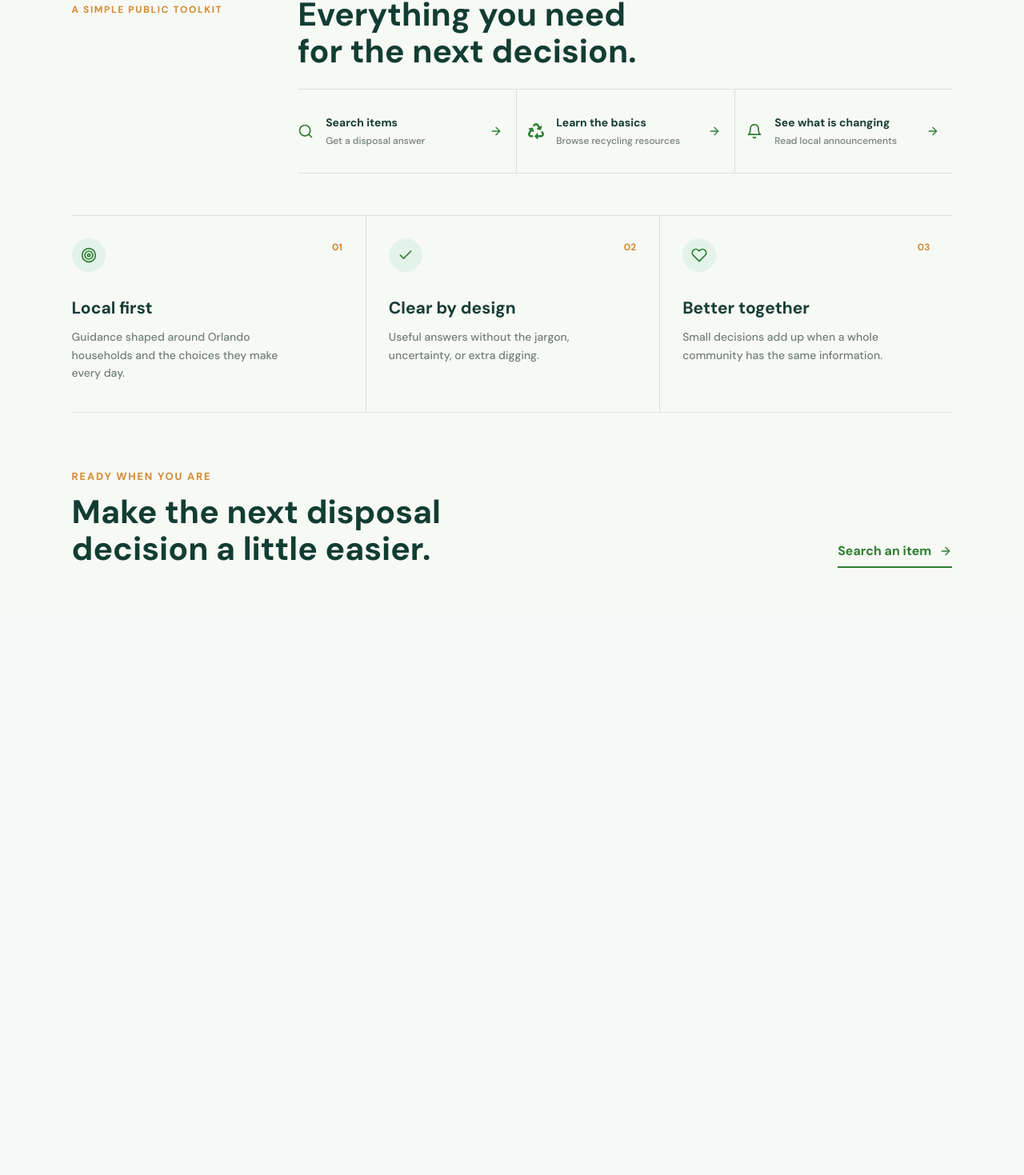
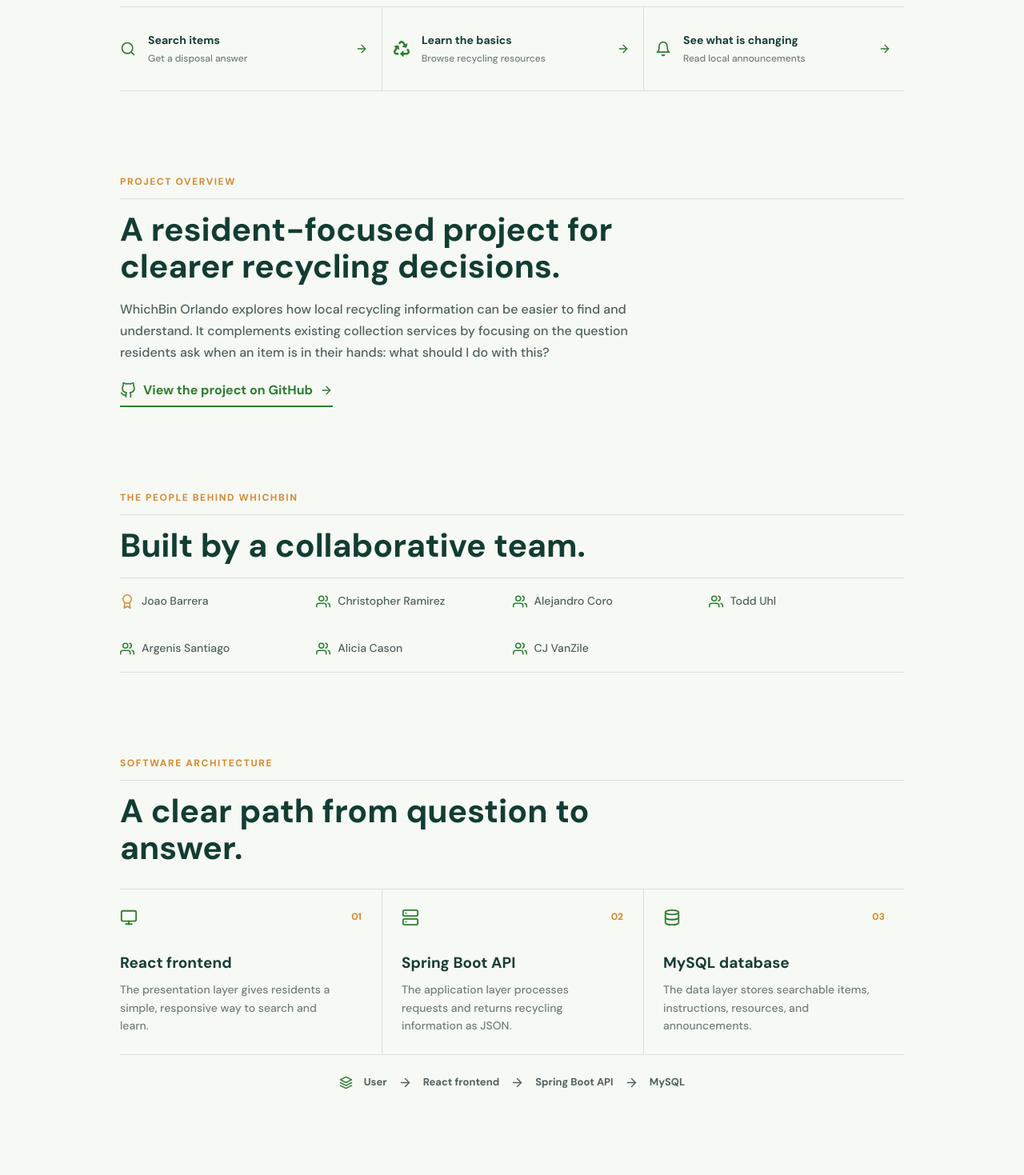
Before and after one commit to joaovictorbarrera/WhichBin-Orlando, a React (Vite) app in the folder whichbin-client/: page /about in a window 1280 px wide. Shown: the part 1157-2626 px from the top of the page at 80% size. Before the commit the page ends 1931 px from the top, so only its background shows below. Built offline with nearby package versions, Linux system fonts and the light colour scheme; no server answers.

Commit message:
about / home / help redesign

```diff
--- a/whichbin-client/src/pages/About.css
+++ b/whichbin-client/src/pages/About.css
@@ -6,9 +6,14 @@
 
 .about-hero,
 .about-story,
-.about-pillars,
+.about-features,
+.about-information,
+.about-team,
+.about-architecture,
+.about-technology,
+.about-experience,
 .about-cta {
-  max-width: 1180px;
+  max-width: 980px;
   margin: 0 auto;
 }
 
@@ -43,7 +48,7 @@
   max-width: 640px;
   margin: 0;
   color: var(--color-heading);
-  font-size: clamp(44px, 5.8vw, 74px);
+  font-size: clamp(40px, 4.8vw, 60px);
   line-height: 1.02;
 }
 
@@ -131,15 +136,19 @@
 }
 
 .about-story {
-  display: grid;
-  grid-template-columns: minmax(160px, 0.45fr) minmax(0, 1.55fr);
-  gap: 45px;
   padding: 52px 0 58px;
-  border-top: 1px solid var(--color-border-highlight);
+}
+
+.about-story .about-section-label {
+  margin: 0 auto 16px;
 }
 
 .about-section-label {
+  max-width: 980px;
+  margin: 0 auto 16px;
   padding-top: 7px;
+  padding-bottom: 12px;
+  border-bottom: 1px solid var(--color-border-highlight);
   color: var(--color-accent);
   font-size: 12px;
   font-weight: 800;
@@ -151,6 +160,8 @@
   display: grid;
   grid-template-columns: minmax(220px, 0.9fr) minmax(0, 1fr);
   gap: clamp(28px, 6vw, 90px);
+  max-width: 980px;
+  margin: 0 auto;
 }
 
 .about-story h2,
@@ -173,19 +184,17 @@
 }
 
 .about-features {
-  display: grid;
-  grid-template-columns: minmax(160px, 0.45fr) minmax(0, 1.55fr);
-  gap: 45px;
   padding: 45px 0 52px;
-  border-top: 1px solid var(--color-border-highlight);
 }
 
-.about-features-content h2 {
-  max-width: 430px;
-  margin: 0 0 23px;
-  color: var(--color-heading-deep);
-  font-size: clamp(28px, 3.2vw, 42px);
-  line-height: 1.12;
+.about-features-content {
+  max-width: 980px;
+  margin: 0 auto;
+}
+
+.about-features-content .about-section-label {
+  padding-top: 0;
+  margin: 0 auto 13px;
 }
 
 .about-feature-links {
@@ -244,58 +253,175 @@
   color: var(--color-brand-deep);
 }
 
-.about-pillars {
+.about-information,
+.about-team,
+.about-architecture,
+.about-technology,
+.about-experience {
+  padding: 45px 0 52px;
+}
+
+.about-information-intro,
+.about-team-content,
+.about-architecture-content,
+.about-technology-content,
+.about-experience-content {
+  max-width: 980px;
+  margin: 0 auto;
+}
+
+.about-information-intro h2,
+.about-team-content h2,
+.about-architecture-content h2,
+.about-technology-content h2,
+.about-experience-content h2 {
+  max-width: 620px;
+  margin: 0 0 16px;
+  color: var(--color-heading-deep);
+  font-size: clamp(28px, 3.2vw, 42px);
+  line-height: 1.12;
+}
+
+.about-information-intro > p,
+.about-experience-content > p {
+  max-width: 700px;
+  margin: 0;
+  color: var(--color-text-muted);
+  font-size: 16px;
+  line-height: 1.7;
+}
+
+.about-github-link {
+  display: inline-flex;
+  align-items: center;
+  gap: 9px;
+  margin-top: 22px;
+  padding-bottom: 7px;
+  border-bottom: 2px solid var(--color-brand);
+  color: var(--color-brand);
+  font-weight: 800;
+  text-decoration: none;
+}
+
+.about-github-link svg:first-child {
+  width: 20px;
+  height: 20px;
+}
+
+.about-github-link svg:last-child {
+  width: 16px;
+  height: 16px;
+}
+
+.about-github-link:hover {
+  color: var(--color-brand-deep);
+}
+
+.about-developer-grid {
   display: grid;
-  grid-template-columns: repeat(3, 1fr);
+  grid-template-columns: repeat(4, minmax(0, 1fr));
   gap: 1px;
   border-top: 1px solid var(--color-border-highlight);
   border-bottom: 1px solid var(--color-border-highlight);
 }
 
-.about-pillar {
-  position: relative;
-  min-height: 245px;
-  padding: 28px 28px 30px 0;
+.about-developer {
+  display: flex;
+  align-items: center;
+  gap: 9px;
+  min-height: 58px;
+  padding: 12px 16px 12px 0;
+  color: var(--color-text-muted);
+  font-size: 14px;
 }
 
-.about-pillar + .about-pillar {
-  padding-left: 28px;
+.about-developer svg {
+  width: 18px;
+  height: 18px;
+  color: var(--color-brand);
+  flex-shrink: 0;
+}
+
+.about-developer-lead svg {
+  color: var(--color-accent);
+}
+
+.about-architecture-grid,
+.about-technology-grid {
+  display: grid;
+  grid-template-columns: repeat(3, minmax(0, 1fr));
+  gap: 1px;
+  margin-top: 27px;
+  border-top: 1px solid var(--color-border-highlight);
+  border-bottom: 1px solid var(--color-border-highlight);
+}
+
+.about-architecture-layer,
+.about-technology-grid article {
+  position: relative;
+  min-height: 188px;
+  padding: 24px 24px 25px 0;
+}
+
+.about-architecture-layer + .about-architecture-layer,
+.about-technology-grid article + article {
+  padding-left: 24px;
   border-left: 1px solid var(--color-border-highlight);
 }
 
-.about-pillar-icon {
-  display: grid;
-  place-items: center;
-  width: 42px;
-  height: 42px;
-  margin-bottom: 30px;
-  border-radius: 50%;
-  background: var(--color-surface-green);
+.about-architecture-layer > svg,
+.about-technology-grid article > svg {
+  width: 22px;
+  height: 22px;
+  margin-bottom: 25px;
   color: var(--color-brand);
-  font-size: 20px;
 }
 
-.about-pillar-number {
+.about-layer-number {
   position: absolute;
-  top: 30px;
-  right: 28px;
+  top: 25px;
+  right: 24px;
   color: var(--color-accent);
   font-size: 12px;
   font-weight: 800;
 }
 
-.about-pillar h2 {
-  margin: 0 0 9px;
+.about-architecture-layer h3,
+.about-technology-grid h3 {
+  margin: 0 0 8px;
   color: var(--color-heading-soft);
-  font-size: 21px;
+  font-size: 19px;
 }
 
-.about-pillar p {
-  max-width: 260px;
+.about-architecture-layer p,
+.about-technology-grid p {
+  max-width: 270px;
   margin: 0;
   color: var(--color-text-faint);
   font-size: 14px;
   line-height: 1.6;
+}
+
+.about-architecture-flow {
+  display: flex;
+  align-items: center;
+  justify-content: center;
+  gap: 14px;
+  padding-top: 24px;
+  color: var(--color-text-muted);
+  font-size: 13px;
+  font-weight: 700;
+  flex-wrap: wrap;
+}
+
+.about-architecture-flow > svg:first-child {
+  color: var(--color-brand);
+}
+
+.about-architecture-flow > svg {
+  width: 17px;
+  height: 17px;
+  flex-shrink: 0;
 }
 
 .about-cta {
@@ -355,8 +481,7 @@
   }
 
   .about-story,
-  .about-story-content,
-  .about-features {
+  .about-story-content {
     grid-template-columns: 1fr;
     gap: 22px;
   }
@@ -369,23 +494,52 @@
     padding: 42px 0 48px;
   }
 
-  .about-pillars {
+  .about-information,
+  .about-team,
+  .about-architecture,
+  .about-technology,
+  .about-experience {
+    padding: 42px 0 48px;
+  }
+
+  .about-developer-grid,
+  .about-architecture-grid,
+  .about-technology-grid {
     grid-template-columns: 1fr;
   }
 
-  .about-pillar,
-  .about-pillar + .about-pillar {
+  .about-developer {
+    min-height: 50px;
+  }
+
+  .about-architecture-layer,
+  .about-technology-grid article,
+  .about-architecture-layer + .about-architecture-layer,
+  .about-technology-grid article + article {
     min-height: auto;
-    padding: 26px 0;
+    padding: 21px 0;
     border-left: 0;
   }
 
-  .about-pillar + .about-pillar {
+  .about-architecture-layer + .about-architecture-layer,
+  .about-technology-grid article + article {
     border-top: 1px solid var(--color-border-highlight);
   }
 
-  .about-pillar-icon {
-    margin-bottom: 20px;
+  .about-architecture-layer > svg,
+  .about-technology-grid article > svg {
+    margin-bottom: 17px;
+  }
+
+  .about-layer-number {
+    top: 22px;
+    right: 0;
+  }
+
+  .about-architecture-flow {
+    justify-content: flex-start;
+    gap: 10px;
+    line-height: 1.4;
   }
 
   .about-feature-links {
@@ -402,11 +556,6 @@
     border-top: 1px solid var(--color-border-highlight);
   }
 
-  .about-pillar-number {
-    top: 28px;
-    right: 0;
-  }
-
   .about-cta {
     display: block;
     padding-top: 52px;
--- a/whichbin-client/src/pages/About.tsx
+++ b/whichbin-client/src/pages/About.tsx
@@ -1,4 +1,18 @@
-import { FiArrowRight, FiBell, FiCheck, FiHeart, FiMapPin, FiSearch, FiTarget } from 'react-icons/fi'
+import {
+  FiArrowRight,
+  FiAward,
+  FiBell,
+  FiCode,
+  FiDatabase,
+  FiGitBranch,
+  FiGithub,
+  FiLayers,
+  FiMapPin,
+  FiMonitor,
+  FiSearch,
+  FiServer,
+  FiUsers,
+} from 'react-icons/fi'
 import { FaRecycle } from 'react-icons/fa'
 import { Link } from 'react-router-dom'
 import PageLayout from '../components/PageLayout'
@@ -48,10 +62,9 @@ function About() {
         </div>
       </section>
 
-      <section className="about-features" aria-labelledby="about-features-heading">
-        <div className="about-section-label">A simple public toolkit</div>
+      <section className="about-features" aria-label="Public recycling toolkit">
         <div className="about-features-content">
-          <h2 id="about-features-heading">Everything you need for the next decision.</h2>
+          <div className="about-section-label">A simple public toolkit</div>
           <div className="about-feature-links">
             <Link to="/item-search" className="about-feature-link">
               <FiSearch />
@@ -72,25 +85,127 @@ function About() {
         </div>
       </section>
 
-      <section className="about-pillars" aria-label="WhichBin principles">
-        <article className="about-pillar">
-          <span className="about-pillar-icon"><FiTarget /></span>
-          <span className="about-pillar-number">01</span>
-          <h2>Local first</h2>
-          <p>Guidance shaped around Orlando households and the choices they make every day.</p>
-        </article>
-        <article className="about-pillar">
-          <span className="about-pillar-icon"><FiCheck /></span>
-          <span className="about-pillar-number">02</span>
-          <h2>Clear by design</h2>
-          <p>Useful answers without the jargon, uncertainty, or extra digging.</p>
-        </article>
-        <article className="about-pillar">
-          <span className="about-pillar-icon"><FiHeart /></span>
-          <span className="about-pillar-number">03</span>
-          <h2>Better together</h2>
-          <p>Small decisions add up when a whole community has the same information.</p>
-        </article>
+      <section className="about-information" aria-labelledby="about-information-heading">
+        <div className="about-section-label">Project overview</div>
+        <div className="about-information-intro">
+          <h2 id="about-information-heading">A resident-focused project for clearer recycling decisions.</h2>
+          <p>
+            WhichBin Orlando explores how local recycling information can be easier
+            to find and understand. It complements existing collection services by
+            focusing on the question residents ask when an item is in their hands:
+            what should I do with this?
+          </p>
+          <a
+            className="about-github-link"
+            href="https://github.com/joaovictorbarrera/WhichBin-Orlando"
+            target="_blank"
+            rel="noreferrer"
+          >
+            <FiGithub aria-hidden="true" />
+            View the project on GitHub
+            <FiArrowRight aria-hidden="true" />
+          </a>
+        </div>
+      </section>
+
+      <section className="about-team" aria-labelledby="about-team-heading">
+        <div className="about-section-label">The people behind WhichBin</div>
+        <div className="about-team-content">
+          <h2 id="about-team-heading">Built by a collaborative team.</h2>
+          <div className="about-developer-grid">
+            {[
+              'Joao Barrera',
+              'Christopher Ramirez',
+              'Alejandro Coro',
+              'Todd Uhl',
+              'Argenis Santiago',
+              'Alicia Cason',
+              'CJ VanZile',
+            ].map((developer) => (
+              <div
+                className={`about-developer ${developer === 'Joao Barrera' ? 'about-developer-lead' : ''}`.trim()}
+                key={developer}
+              >
+                {developer === 'Joao Barrera' ? <FiAward aria-hidden="true" /> : <FiUsers aria-hidden="true" />}
+                <span>{developer}</span>
+              </div>
+            ))}
+          </div>
+        </div>
+      </section>
+
+      <section className="about-architecture" aria-labelledby="about-architecture-heading">
+        <div className="about-section-label">Software architecture</div>
+        <div className="about-architecture-content">
+          <h2 id="about-architecture-heading">A clear path from question to answer.</h2>
+          <div className="about-architecture-grid">
+            <article className="about-architecture-layer">
+              <FiMonitor aria-hidden="true" />
+              <span className="about-layer-number">01</span>
+              <h3>React frontend</h3>
+              <p>The presentation layer gives residents a simple, responsive way to search and learn.</p>
+            </article>
+            <article className="about-architecture-layer">
+              <FiServer aria-hidden="true" />
+              <span className="about-layer-number">02</span>
+              <h3>Spring Boot API</h3>
+              <p>The application layer processes requests and returns recycling information as JSON.</p>
+            </article>
+            <article className="about-architecture-layer">
+              <FiDatabase aria-hidden="true" />
+              <span className="about-layer-number">03</span>
+              <h3>MySQL database</h3>
+              <p>The data layer stores searchable items, instructions, resources, and announcements.</p>
+            </article>
+          </div>
+          <div className="about-architecture-flow">
+            <FiLayers aria-hidden="true" />
+            <span>User</span>
+            <FiArrowRight aria-hidden="true" />
+            <span>React frontend</span>
+            <FiArrowRight aria-hidden="true" />
+            <span>Spring Boot API</span>
+            <FiArrowRight aria-hidden="true" />
+            <span>MySQL</span>
+          </div>
+        </div>
+      </section>
+
+      <section className="about-technology" aria-labelledby="about-technology-heading">
+        <div className="about-section-label">Technology and hosting</div>
+        <div className="about-technology-content">
+          <h2 id="about-technology-heading">Purposeful tools behind the experience.</h2>
+          <div className="about-technology-grid">
+            <article>
+              <FiCode aria-hidden="true" />
+              <h3>Frontend</h3>
+              <p>React, developed in Visual Studio Code and hosted with Vercel.</p>
+            </article>
+            <article>
+              <FiGitBranch aria-hidden="true" />
+              <h3>Backend</h3>
+              <p>Java Spring Boot and Maven, with the API hosted on Railway.</p>
+            </article>
+            <article>
+              <FiDatabase aria-hidden="true" />
+              <h3>Collaboration</h3>
+              <p>MySQL, Git, and GitHub support persistent data and team delivery.</p>
+            </article>
+          </div>
+        </div>
+      </section>
+
+      <section className="about-experience" aria-labelledby="about-experience-heading">
+        <div className="about-section-label">User experience</div>
+        <div className="about-experience-content">
+          <h2 id="about-experience-heading">Simple enough to use in the moment.</h2>
+          <p>
+            WhichBin is designed for phones, tablets, and desktop screens with
+            readable typography, clear actions, consistent layouts, and accessible
+            navigation. The goal is to help someone find an answer and move on,
+            without asking residents to create an account or sort through unnecessary detail.
+          </p>
+        </div>
       </section>
 
       <section className="about-cta">
```
Also changed, not shown: whichbin-client/src/pages/Help.css (+2 -6 lines), whichbin-client/src/pages/Home.css (+69 -28 lines), whichbin-client/src/pages/Home.tsx (+19 -19 lines).
